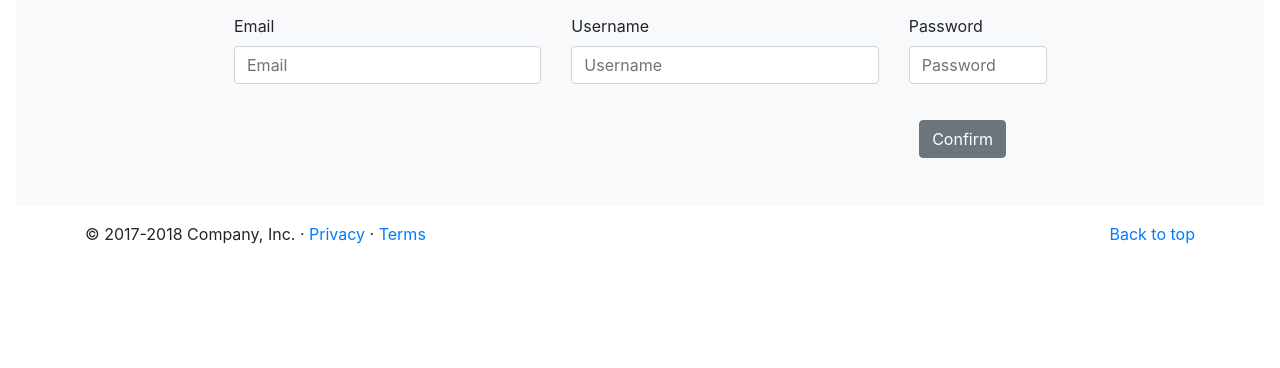
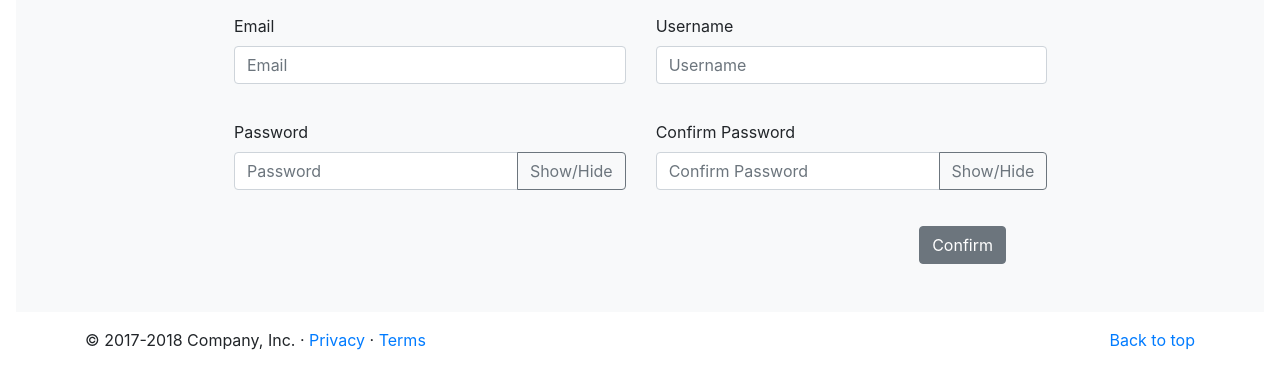
Before and after one commit to WanLoong/ClinicX, a website: page public_html/patient-signup.html in a window 1280 px wide. Shown: the part 749-1117 px from the top of the page. Before the commit the page ends 1011 px from the top, so only its background shows below. Drawn offline with nearby package versions, Linux system fonts and the light colour scheme.

Commit message:
Edited patient-edit and patient-signup. Updated with 'change password'

```diff
--- a/public_html/patient-signup.html
+++ b/public_html/patient-signup.html
@@ -126,17 +126,34 @@ and open the template in the editor.
 
                <h1 class="details">Account Details</h1>
                <div class="row">
-                   <div class="form-group col-md-4">
+                   <div class="form-group col-md-5">
                       <label for="inputEmail">Email</label>
                       <input type="email" class="form-control" id="inputEmail" placeholder="Email" required>
                     </div>
-                   <div class="form-group col-md-4">
+                   <div class="form-group col-md-5">
                       <label for="inputUsername">Username</label>
                       <input type="text" class="form-control" id="inputUsername" placeholder="Username" required>
                    </div>
-                   <div class="form-group col-md-2">
-                      <label for="inputPassword">Password</label>
-                      <input type="password" class="form-control" id="inputPassword" placeholder="Password" required>
+               </div>
+
+               <div class="row">
+                   <div class="form-group col-md-5">
+                       <label for="inputPwd">Password</label>
+                       <div class="input-group">
+                           <input type="password" class="form-control" placeholder="Password" required>
+                           <div class="input-group-append">
+                               <button class="btn btn-outline-secondary" type="button">Show/Hide</button>
+                           </div>
+                       </div>
+                   </div>
+                   <div class="form-group col-md-5">
+                       <label for="inputCfmPwd">Confirm Password</label>
+                       <div class="input-group">
+                           <input type="password" class="form-control" placeholder="Confirm Password" required>
+                           <div class="input-group-append">
+                               <button class="btn btn-outline-secondary" type="button">Show/Hide</button>
+                           </div>
+                       </div>
                    </div>
                </div>
 
```
Also changed, not shown: public_html/patient-edit.html (+2 -9 lines), 1 other file.
